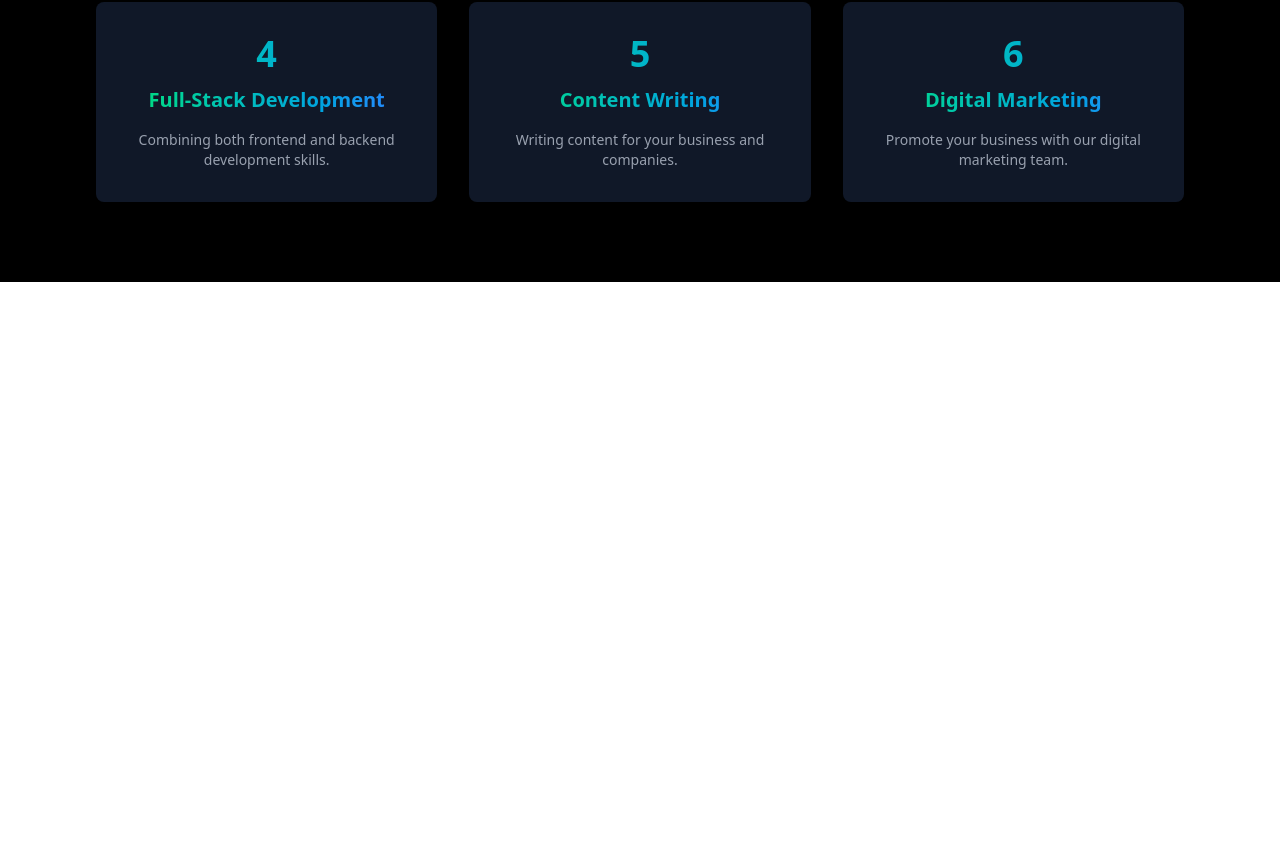
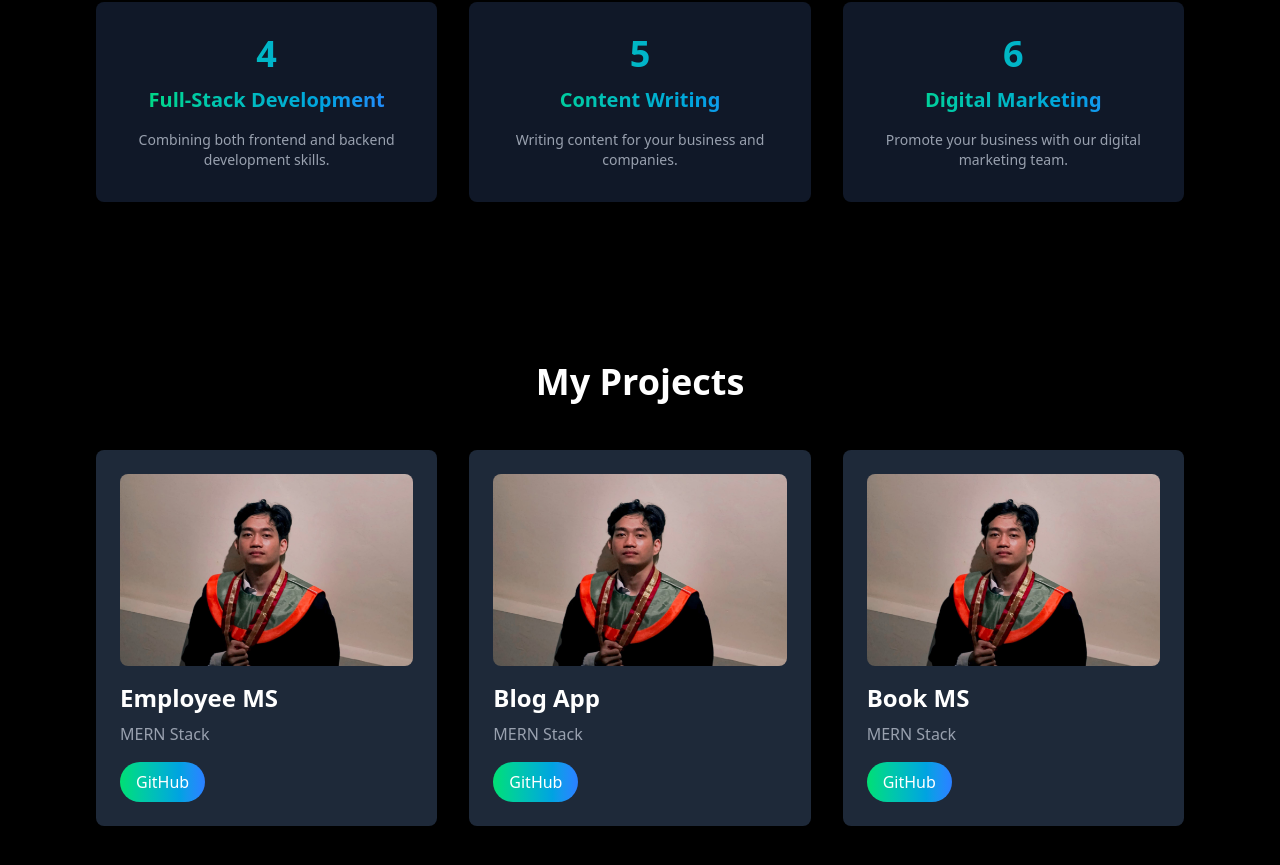
Before and after one commit to sulthansyah/my-porto, a React (Vite) app: page / in a window 1280 px wide. Shown: the part 1923-2788 px from the top of the page. Before the commit the page ends 2205 px from the top, so only its background shows below. Built offline with nearby package versions, Linux system fonts and the light colour scheme.

Commit message:
Projects

```diff
--- a/src/App.jsx
+++ b/src/App.jsx
@@ -3,6 +3,7 @@
 import Hero from './components/Hero'
 import About from './components/About'
 import Services from './components/Services'
+import Projects from './components/Projects'
 import './App.css'
 
 function App() {
@@ -13,6 +14,7 @@
       <Hero />
       <About />
       <Services />
+      <Projects />
     </>
   )
 }
--- a/src/components/Navbar.jsx
+++ b/src/components/Navbar.jsx
@@ -19,16 +19,22 @@
             Home
           </a>
           <a
+            href="#about"
+            className="hover:text-gray-400 transition-colors duration-300"
+          >
+            About Me
+          </a>
+          <a
+            href="#services"
+            className="hover:text-gray-400 transition-colors duration-300"
+          >
+            Services
+          </a>
+          <a
             href="#projects"
             className="hover:text-gray-400 transition-colors duration-300"
           >
             Projects
-          </a>
-          <a
-            href="#about"
-            className="hover:text-gray-400 transition-colors duration-300"
-          >
-            About Me
           </a>
           <a
             href="#contact"
--- /dev/null
+++ b/src/components/Projects.jsx
@@ -0,0 +1,52 @@
+import React from "react";
+import AboutImage from "../assets/AboutMe.jpg";
+
+const projects = [
+  {
+    id: 1,
+    name: "Employee MS",
+    technologies: "MERN Stack",
+    image: AboutImage,
+    github: "https://github.com/YouafKhan1",
+  },
+  {
+    id: 2,
+    name: "Blog App",
+    technologies: "MERN Stack",
+    image: AboutImage,
+    github: "https://github.com/YouafKhan1",
+  },
+  {
+    id: 3,
+    name: "Book MS",
+    technologies: "MERN Stack",
+    image: AboutImage,
+    github: "https://github.com/YouafKhan1",
+  },
+];
+
+const Projects = () => {
+  return (
+    <div className="bg-black text-white py-20" id="project">
+      <div className="container mx-auto px-8 md:px-16 lg:px-24">
+        <h2 className="text-4xl font-bold text-center mb-12">My Projects</h2>
+        <div className="grid grid-cols-1 md:grid-cols-2 lg:grid-cols-3 gap-8">
+          {projects.map((project) => (
+            <div key={project.id} className="bg-gray-800 p-6 rounded-lg hover:shadow-lg
+            transform transition-transform duration-300 hover:scale-105">
+              <img src={project.image} alt={project.name} className="rounded-lg mb-4
+              w-full h-48 object-cover" />
+              <h3 className="text-2xl font-bold mb-2">{project.name}</h3>
+              <p className="text-gray-400 mb-4">{project.technologies}</p>
+              <a href={project.github} className="inline-block bg-gradient-to-r
+              from-green-400 to-blue-500 text-white px-4 py-2 rounded-full" target="_blank"
+              rel="noopener noreferrer">GitHub</a>
+            </div>
+          ))}
+        </div>
+      </div>
+    </div>
+  );
+};
+
+export default Projects;
--- a/src/components/Services.jsx
+++ b/src/components/Services.jsx
@@ -35,7 +35,7 @@
 
 const Services = () => {
   return (
-    <div className="bg-black text-white py-20" id="service">
+    <div className="bg-black text-white py-20" id="services">
       <div className="container mx-auto px-8 md:px-16 lg:px-24">
         <h2 className="text-4xl font-bold text-center mb-12">My Services</h2>
         <div className="grid grid-cols-1 md:grid-cols-2 lg:grid-cols-3 gap-8">
```
